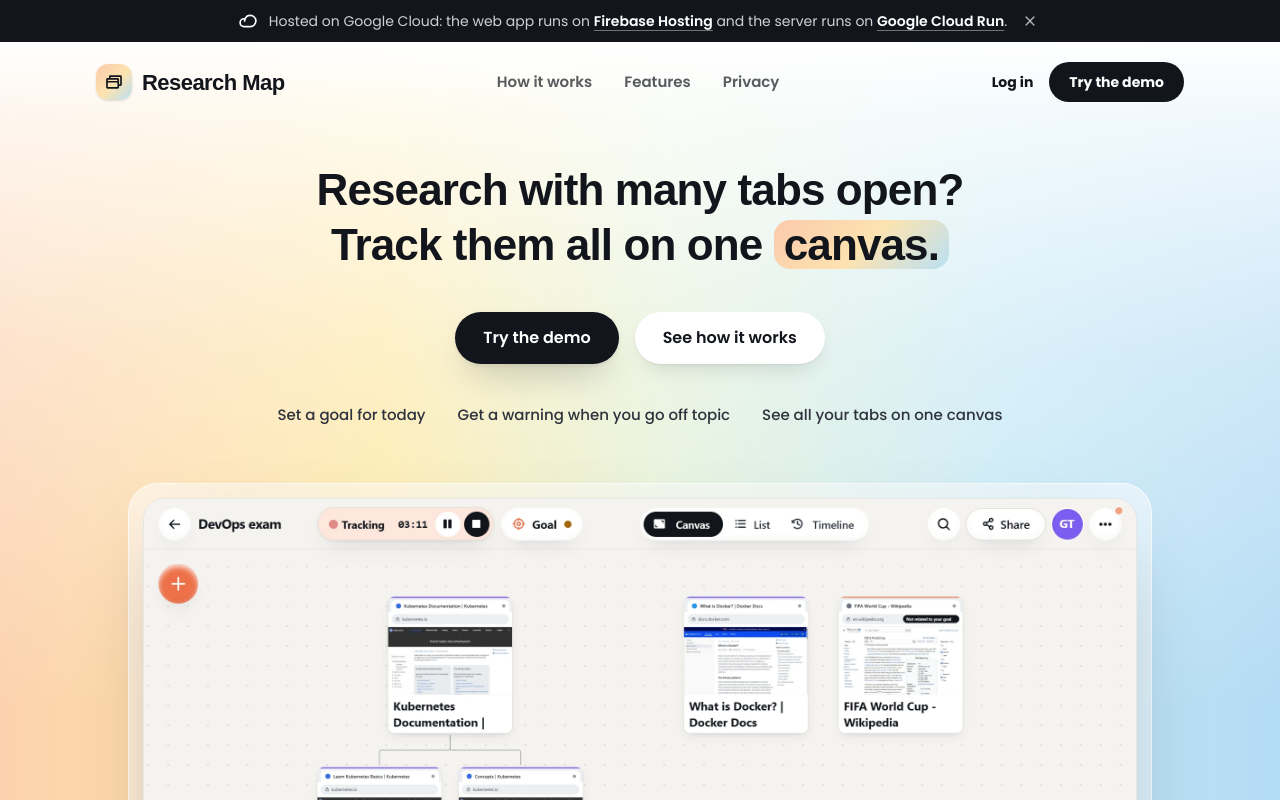
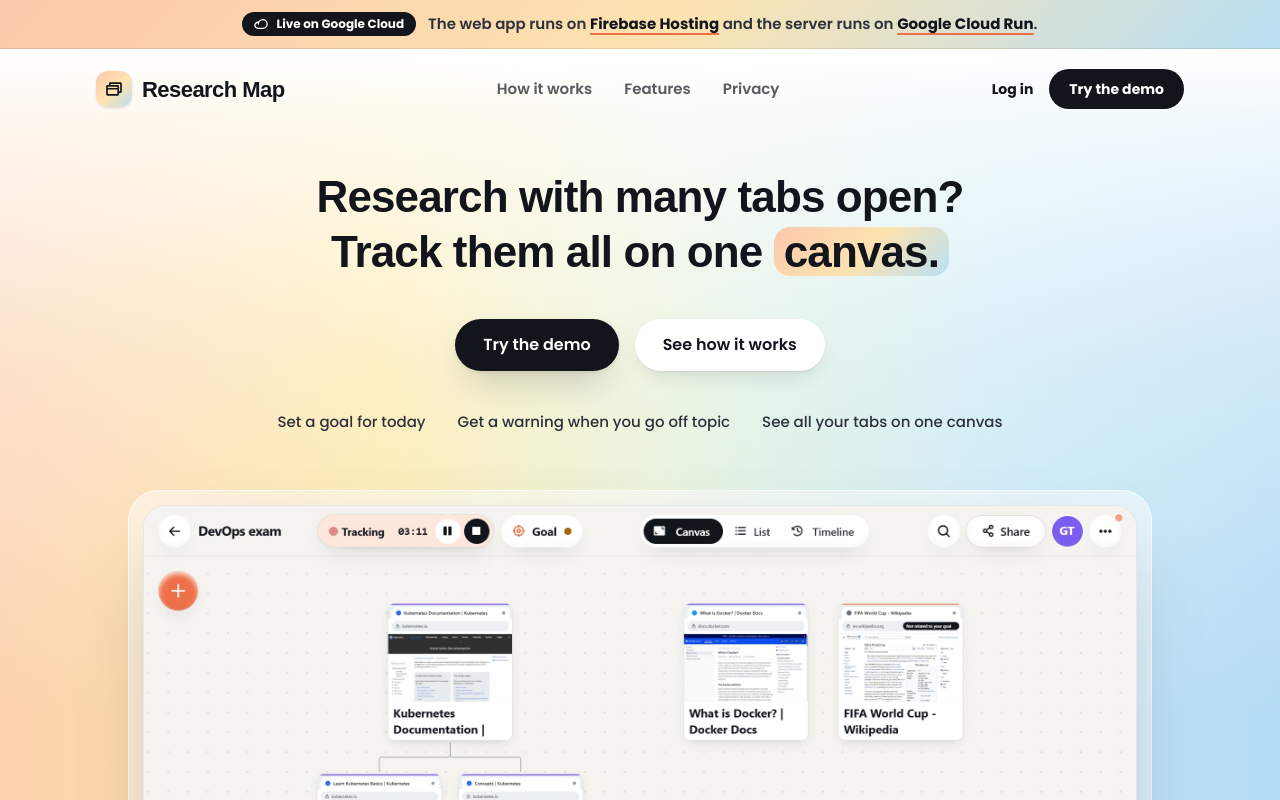
Before and after one commit to SakshiSPBhandari/Ingress, a Next.js app in the folder frontend/: page / in a window 1280 px wide. Shown: the top 800 px of the page. Built offline with nearby package versions, Linux system fonts and the light colour scheme; no server answers; a web font is replaced by a local one.

Commit message:
style google cloud hosting banner in site shell

```diff
--- a/frontend/components/site/SiteShell.tsx
+++ b/frontend/components/site/SiteShell.tsx
@@ -1,8 +1,8 @@
 "use client";
 /** Header and footer shared by the landing page and the explanation pages. */
-import { useEffect, useState, type ReactNode } from "react";
+import { useEffect, type ReactNode } from "react";
 import Link from "next/link";
-import { Browsers, Cloud, X } from "@phosphor-icons/react";
+import { Browsers, Cloud } from "@phosphor-icons/react";
 import { useAuthStore } from "@/stores/auth";
 import { useDemoLogin } from "./useDemoLogin";
 
@@ -18,22 +18,19 @@
 
 /** A thin top bar that shows where the product is hosted. */
 function HostingBanner() {
-  const [open, setOpen] = useState(true);
-  if (!open) return null;
-  const link = "font-semibold text-white underline decoration-white/40 underline-offset-4 hover:decoration-white";
+  const link = "font-extrabold text-ink underline decoration-purple decoration-2 underline-offset-4 transition-colors hover:text-purple-deep";
   return (
-    <div className="bg-ink px-6 py-2.5 text-sm text-white/80">
-      <div className="mx-auto flex max-w-6xl items-center justify-center gap-3">
-        <Cloud size={18} weight="bold" className="shrink-0 text-white" />
+    <div className="border-b border-ink/10 bg-brand-gradient px-6 py-3 text-[15px] font-semibold text-ink-soft">
+      <div className="mx-auto flex max-w-6xl flex-wrap items-center justify-center gap-x-3 gap-y-2">
+        <span className="inline-flex shrink-0 items-center gap-2 rounded-full bg-ink px-3 py-1 text-xs font-bold text-white">
+          <Cloud size={14} weight="bold" /> Live on Google Cloud
+        </span>
         <p className="text-center">
-          Hosted on Google Cloud: the web app runs on{" "}
+          The web app runs on{" "}
           <a href={FIREBASE_URL} target="_blank" rel="noreferrer" className={link}>Firebase Hosting</a>
           {" "}and the server runs on{" "}
           <a href={CLOUD_RUN_STATUS} target="_blank" rel="noreferrer" className={link}>Google Cloud Run</a>.
         </p>
-        <button onClick={() => setOpen(false)} aria-label="Close" className="shrink-0 rounded-full p-1 text-white/70 transition hover:bg-white/10 hover:text-white">
-          <X size={14} weight="bold" />
-        </button>
       </div>
     </div>
   );
```
